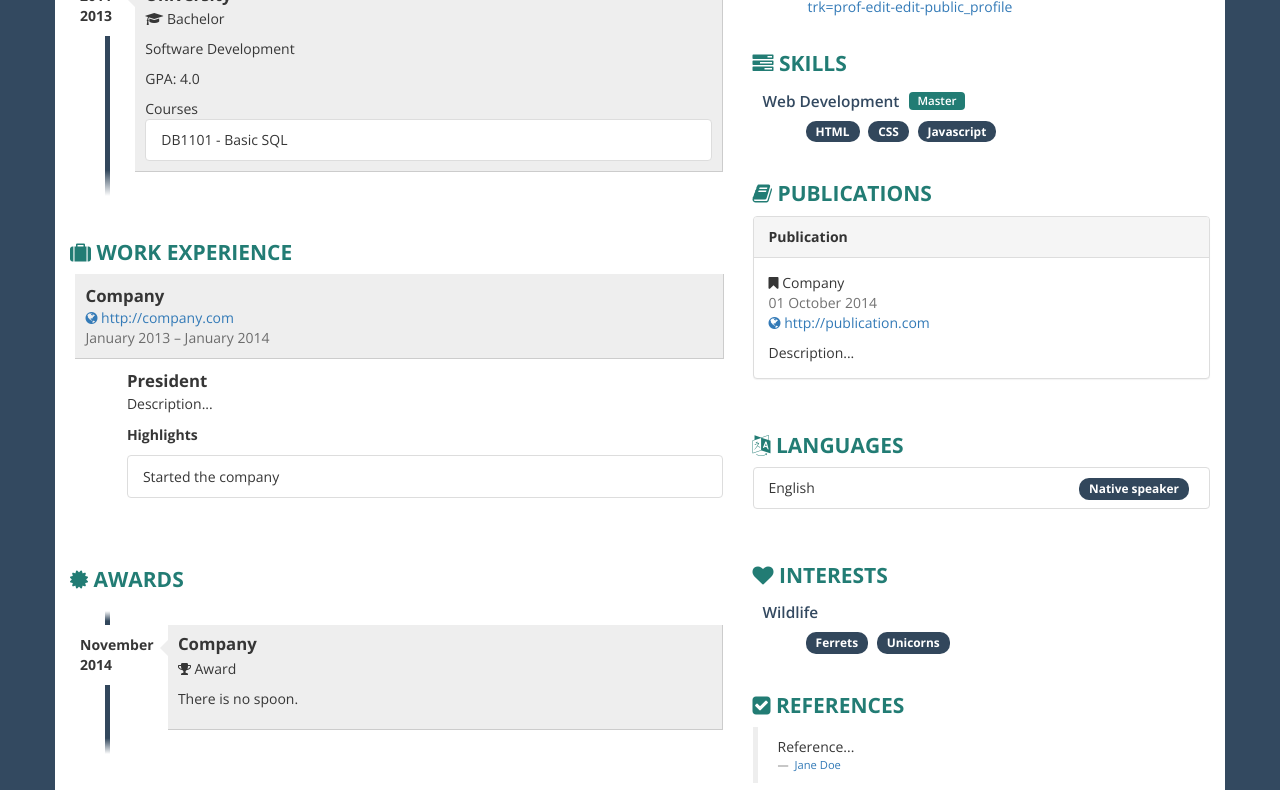
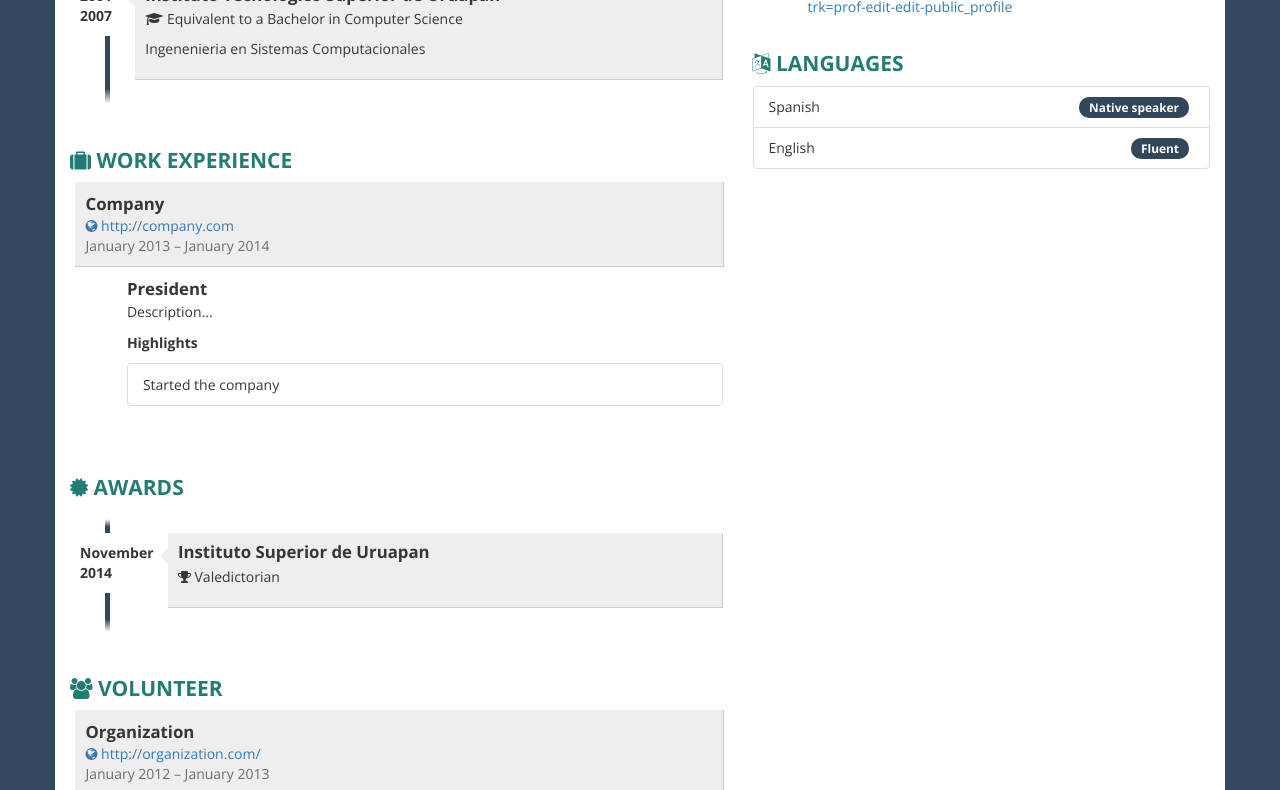
Before and after one commit to whitethief/jsonresume, a plain HTML site: page index.html in a window 1280 px wide. Shown: the part 518-1308 px from the top of the page. Drawn offline with nearby package versions, Linux system fonts and the light colour scheme.

Commit message:
Updated some fields

```diff
--- a/index.html
+++ b/index.html
@@ -407,18 +407,11 @@ a[href]:after {
             <h2><i class="fa fa-university ico"></i> Education</h2>
             <ul id="education" class="clearfix">
               <li>
-                <div class="year pull-left">2011 2013</div>
+                <div class="year pull-left">2001 2007</div>
                 <div class="description pull-right">
-                  <h3>University</h3>
-                  <p><i class= "fa fa-graduation-cap ico"></i> Bachelor</p>
-                  <p>Software Development</p>
-                  <p>
-                    GPA: 4.0
-                  </p>
-                    <div>Courses</div>
-                    <ul class="list-group">
-                      <li class="list-group-item">DB1101 - Basic SQL</li>
-                    </ul>
+                  <h3>Instituto Tecnologico Superior de Uruapan</h3>
+                  <p><i class= "fa fa-graduation-cap ico"></i> Equivalent to a Bachelor in Computer Science</p>
+                  <p>Ingenenieria en Sistemas Computacionales</p>
                 </div>
               </li>
             </ul>
@@ -457,9 +450,9 @@ a[href]:after {
               <li>
                 <div class="year pull-left">November  2014</div>
                 <div class="description pull-right">
-                  <h3>Company</h3>
-                  <p><i class="fa fa-trophy ico"></i> Award</p>
-                  <p>There is no spoon.</p>
+                  <h3>Instituto Superior de Uruapan</h3>
+                  <p><i class="fa fa-trophy ico"></i> Valedictorian</p>
+                  <p></p>
                 </div>
               </li>
             </ul>
@@ -519,66 +512,13 @@ a[href]:after {
               <div class="description pull-right"><a href="https:&#x2F;&#x2F;www.linkedin.com&#x2F;profile&#x2F;public-profile-settings?trk=prof-edit-edit-public_profile" target="_blank">https:&#x2F;&#x2F;www.linkedin.com&#x2F;profile&#x2F;public-profile-settings?trk=prof-edit-edit-public_profile</a></div>
             </div>
           </div>
-          <!-- SKILLS -->
-          <div class="box">
-            <h2><i class="fa fa-tasks ico"></i> Skills</h2>
-            <div class="skills clearfix">
-              <div class="item-skills">
-                  Web Development
-                  <span class="skill-level">Master</span>
-              </div>
-              <div class="col-sm-offset-1 col-sm-12 clearfix">
-                <span class= "skill badge">HTML</span>
-                <span class= "skill badge">CSS</span>
-                <span class= "skill badge">Javascript</span>
-              </div>
-            </div>
-          </div>
-          <!-- PUBLICATIONS -->
-          <div class="box">
-            <h2><i class="fa fa-book ico"></i> Publications</h2>
-            <div class="publication panel panel-default">
-              <div class="panel-heading">
-                <div class="name panel-title">Publication</div>
-              </div>
-              <div class="panel-body">
-                <div class="publisher"><i class= "fa fa-bookmark ico"></i> Company</div>
-                <div class="year">01 October  2014</div>
-                <div class="address">
-                  <a href="http:&#x2F;&#x2F;publication.com" target= "_blank"><i class="fa fa-globe ico"></i> http:&#x2F;&#x2F;publication.com</a>
-                </div>
-                <p>Description...</p>
-              </div>
-            </div>
-          </div>
           <!-- LANGUAGES -->
           <div class="box">
             <h2><i class="fa fa-language ico"></i> Languages</h2>
             <ul class="list-group">
-              <li class=" list-group-item">English<span class="skill badge pull-right">Native speaker</span></li>
+              <li class=" list-group-item">Spanish<span class="skill badge pull-right">Native speaker</span></li>
+              <li class=" list-group-item">English<span class="skill badge pull-right">Fluent</span></li>
             </ul>
-          </div>
-          <!-- HOBBIES -->
-          <div class="box">
-            <h2><i class="fa fa-heart ico"></i> Interests</h2>
-            <div class="interests clearfix">
-              <div class="item-interests">
-                  Wildlife
-              </div>
-              <div class="col-sm-offset-1 col-sm-12 clearfix">
-                <span class= "interest badge">Ferrets</span>
-                <span class= "interest badge">Unicorns</span>
-              </div>
-            </div>
-          </div>
-          <div class="box">
-            <h2><i class= "fa fa-check-square ico"></i> References</h2>
-            <blockquote>
-              <div>Reference...</div>
-              <footer>
-                <a href="" target= "_blank">Jane Doe</a>
-              </footer>
-            </blockquote><br>
           </div>
         </div>
       </div>
```
Also changed, not shown: resume.json (+17 -37 lines).
